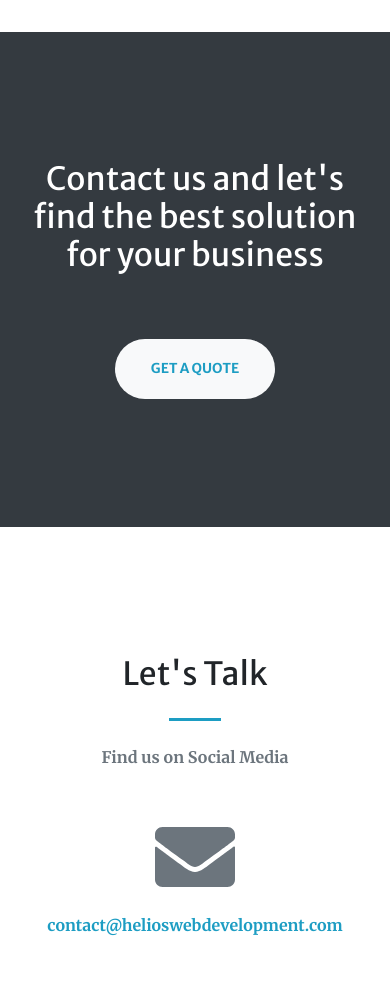
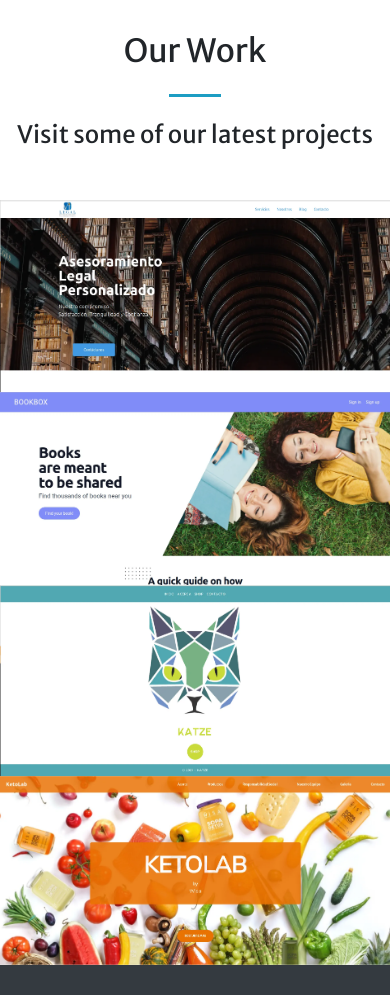
Before and after one commit to wari1986/helioswebsite, a plain HTML site: page public/index.html in a window 390 px wide. Shown: the part 2930-3925 px from the top of the page. Drawn offline with nearby package versions, Linux system fonts and the light colour scheme.

Commit message:
portfolio box added, background color changed

```diff
--- a/public/index.html
+++ b/public/index.html
@@ -42,7 +42,7 @@
                     <ul class="navbar-nav ml-auto my-2 my-lg-0">
                         <li class="nav-item"><a class="nav-link js-scroll-trigger" href="#about">About</a></li>
                         <li class="nav-item"><a class="nav-link js-scroll-trigger" href="#services">Products</a></li>
-                        <!-- <li class="nav-item"><a class="nav-link js-scroll-trigger" href="#portfolio">Work</a></li> -->
+                        <li class="nav-item"><a class="nav-link js-scroll-trigger" href="#portfolio">Work</a></li>
                         <li class="nav-item"><a class="nav-link js-scroll-trigger" href="#contact">Contact</a></li>
                     </ul>
                 </div>
@@ -121,46 +121,49 @@
 
         <!-- Portfolio-->
 
-        <!-- <div id="portfolio">
+       <section id="portfolio">
             <div class="container-fluid p-0">
+                <h2 class="text-center mt-0">Our Work</h2>
+                <hr class="divider my-4" />
+                <h4 class="text-center mt-0 portfolio-subtitle">Visit some of our latest projects</h4>
                 <div class="row no-gutters">
-                    <div class="col-lg-4 col-sm-6">
-                        <a class="portfolio-box" href="assets/img/portfolio/fullsize/1.jpg">
-                            <img class="img-fluid" src="assets/img/portfolio/thumbnails/1.jpg" alt="" />
+                    <div class="col-lg-6 col-md-6 col-sm-12">
+                        <a class="portfolio-box" href="www.vi-legal.com">
+                            <img class="img-fluid" src="assets/img/portfolio/fullsize/vi-legal-thumbnail.webp" alt="" />
                             <div class="portfolio-box-caption">
-                                <div class="project-category text-white-50">Category</div>
-                                <div class="project-name">Project Name</div>
+                                <!-- <div class="project-category text-white-50">Category</div>
+                                <div class="project-name">Project Name</div> -->
                             </div>
                         </a>
                     </div>
-                    <div class="col-lg-4 col-sm-6">
-                        <a class="portfolio-box" href="assets/img/portfolio/fullsize/2.jpg">
-                            <img class="img-fluid" src="assets/img/portfolio/thumbnails/2.jpg" alt="" />
+                    <div class="col-lg-6 col-md-6 col-sm-12">
+                        <a class="portfolio-box" href="assets/img/portfolio/fullsize/bookbox-thumbnail.webp">
+                            <img class="img-fluid" src="assets/img/portfolio/fullsize/bookbox-thumbnail.webp" alt="" />
                             <div class="portfolio-box-caption">
-                                <div class="project-category text-white-50">Category</div>
-                                <div class="project-name">Project Name</div>
+                                <!-- <div class="project-category text-white-50">Category</div>
+                                <div class="project-name">Project Name</div> -->
                             </div>
                         </a>
                     </div>
-                    <div class="col-lg-4 col-sm-6">
-                        <a class="portfolio-box" href="assets/img/portfolio/fullsize/3.jpg">
-                            <img class="img-fluid" src="assets/img/portfolio/thumbnails/3.jpg" alt="" />
+                    <div class="col-lg-6 col-md-6 col-sm-12">
+                        <a class="portfolio-box" href="assets/img/portfolio/fullsize/katze-thumbnail.webp">
+                            <img class="img-fluid" src="assets/img/portfolio/fullsize/katze-thumbnail.webp" alt="" />
                             <div class="portfolio-box-caption">
-                                <div class="project-category text-white-50">Category</div>
-                                <div class="project-name">Project Name</div>
+                                <!-- <div class="project-category text-white-50">Category</div>
+                                <div class="project-name">Project Name</div> -->
                             </div>
                         </a>
                     </div>
-                    <div class="col-lg-4 col-sm-6">
-                        <a class="portfolio-box" href="assets/img/portfolio/fullsize/4.jpg">
-                            <img class="img-fluid" src="assets/img/portfolio/thumbnails/4.jpg" alt="" />
+                    <div class="col-lg-6 col-md-6 col-sm-12">
+                        <a class="portfolio-box" href="assets/img/portfolio/fullsize/ketolab-thumbnail.webp">
+                            <img class="img-fluid" src="assets/img/portfolio/fullsize/ketolab-thumbnail.webp" alt="" />
                             <div class="portfolio-box-caption">
-                                <div class="project-category text-white-50">Category</div>
-                                <div class="project-name">Project Name</div>
+                                <!-- <div class="project-category text-white-50">Category</div>
+                                <div class="project-name">Project Name</div> -->
                             </div>
                         </a>
                     </div>
-                    <div class="col-lg-4 col-sm-6">
+                    <!-- <div class="col-lg-4 col-sm-6">
                         <a class="portfolio-box" href="assets/img/portfolio/fullsize/5.jpg">
                             <img class="img-fluid" src="assets/img/portfolio/thumbnails/5.jpg" alt="" />
                             <div class="portfolio-box-caption">
@@ -177,10 +180,10 @@
                                 <div class="project-name">Project Name</div>
                             </div>
                         </a>
+                    </div> -->
                 </div>
             </div>
-            </div>
-        </div> -->
+          </section>
 
         <!-- Call to action-->
 
@@ -204,18 +207,14 @@
                 </div>
                 <div class="row">
                     <div class="col-lg-3 ml-auto text-center mb-5 mb-lg-0">
-                        <div>
                         <a target="_blank" href="mailto:contact@helioswebdevelopment">
                         <i class="fas fa-envelope iconcolor fa-5x mb-3 text-muted"></i><p>contact@helioswebdevelopment.com</p>
                         </a>
                     </div>
-                    </div>
                     <div class="col-lg-3 ml-auto text-center mb-5 mb-lg-0">
-                        <div>
                         <a target="_blank" href="https://api.whatsapp.com/send?phone=59169525873">
                         <i class="fas fab fa-whatsapp fa-5x mb-3 text-muted"></i><p>WhatsApp</p>
                         </a>
-                        </div>
                     </div>
                     <div class="col-lg-3 ml-auto text-center mb-5 mb-lg-0">
                         <a target="_blank" href="https://www.facebook.com/helioswebdevelopment">
```
Also changed, not shown: public/assets/img/portfolio/fullsize/1.jpg (deleted), public/assets/img/portfolio/fullsize/2.jpg (deleted), public/assets/img/portfolio/fullsize/3.jpg (deleted), public/assets/img/portfolio/fullsize/4.jpg (deleted), public/assets/img/portfolio/fullsize/5.jpg (deleted), public/assets/img/portfolio/fullsize/6.jpg (deleted), public/assets/img/portfolio/fullsize/bookbox-thumbnail.webp (added), public/assets/img/portfolio/fullsize/katze-thumbnail.webp (added), public/assets/img/portfolio/fullsize/ketolab-thumbnail.webp (added), public/assets/img/portfolio/fullsize/vi-legal-thumbnail.webp (added), public/css/styles.css. Lines whose indentation alone changed are shown as unchanged.
